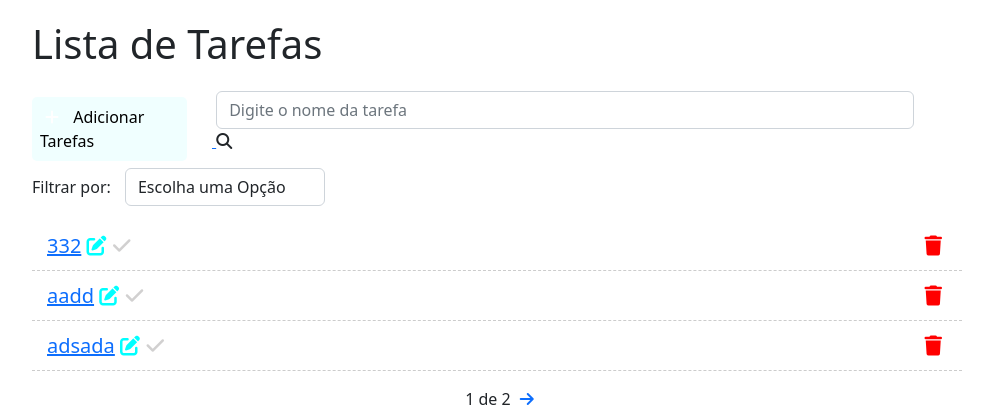
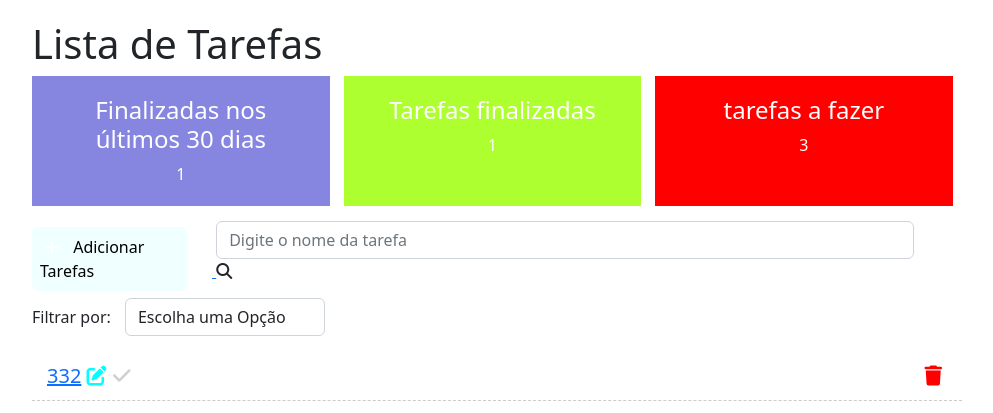
Before and after one commit to Ckk3/django-project-todo, a Django app: page / in a window 1280 px wide. Shown: the part 57-470 px from the top of the page, without its empty margins (143-1136 px from the left). Run offline with Django 4.2, Linux system fonts and the light colour scheme; a user stored in the database is signed in; data comes from the database, SQL or seed files in the repository; both versions use the stored data as it was after the commit; parts of the project's set-up code (start-up, migrations or seed data) failed here and were passed over.

Commit message:
add simple dashboard with some data in top

```diff
--- a/todo/tasks/static/css/styles.css
+++ b/todo/tasks/static/css/styles.css
@@ -23,6 +23,52 @@
 .navbar-light .navbar-nav a.nav-link{
     color: blueviolet;
     letter-spacing: 1px;
+}
+
+/* Dashboard */
+
+.dashboard {
+    padding: 0;
+    width: 100%;
+    display: block;
+}
+
+.dashboard h4{
+    font-size: 20px;
+}
+
+.dashboard span {
+    font-size: 40px;
+    display: block;
+    width: 100%;
+}
+
+.dashboard-box{
+    float: left;
+    background-color: aliceblue;
+    color: white;
+    padding: 20px;
+    box-sizing: border-box;
+    height: 130px;
+    width: 32%;
+    text-align: center;
+}
+
+.dashboard-box:nth-child(2){
+    margin-left: 1.5%;
+    margin-right: 1.5%;
+}
+
+#dashboard-lastdays{
+    background-color: rgba(40, 40, 202, 0.562);
+}
+
+#dashboard-done{
+    background-color: greenyellow;
+}
+
+#dashboard-doing{
+    background-color: red;
 }
 
 /* Botao de Adicionar */
--- a/todo/tasks/templates/tasks/list.html
+++ b/todo/tasks/templates/tasks/list.html
@@ -5,6 +5,20 @@
 {% block content %}
 <div class="offset-1 col-10 list-div">
     <h1>Lista de Tarefas</h1>
+    <div class="container-dashboard">
+        <div class="col-4 dashboard-box" id="dashboard-lastdays">
+            <h4>Finalizadas nos últimos 30 dias</h4>
+            <span>{{tasks_done_recently}}</span>
+        </div>
+        <div class="col-4 dashboard-box" id="dashboard-done">
+            <h4>Tarefas finalizadas</h4>
+            <span>{{tasks_done}}</span>
+        </div>
+        <div class="col-4 dashboard-box" id="dashboard-doing">
+            <h4>tarefas a fazer</h4>
+            <span>{{tasks_doing}}</span>
+        </div>
+    </div>
     <a href="/newtask">
         <div class="col-2 add-div">
             <i class="fas fa-plus"></i> Adicionar Tarefas
--- a/todo/tasks/views.py
+++ b/todo/tasks/views.py
@@ -5,6 +5,7 @@ from .models import Task
 from django.contrib import messages
 from django.core.paginator import Paginator
 from django.contrib.auth.decorators import login_required
+import datetime
 
 
 def helloWorld(request):
@@ -14,13 +15,17 @@ def helloWorld(request):
 def task_list(request):
     tasks_list = Task.objects.all().order_by('-created_at').filter(user=request.user)
 
+    tasks_done_recently = Task.objects.filter(done='2', user=request.user,updated_at__gt=datetime.datetime.now()-datetime.timedelta(days=30)).count()
+    tasks_done = Task.objects.filter(done='2', user=request.user).count()
+    tasks_doing = Task.objects.filter(done='1', user=request.user).count()
+
     paginator = Paginator(tasks_list, 3)
 
     page = request.GET.get('page')
 
     tasks = paginator.get_page(page)
 
-    return render(request, 'tasks/list.html', {'tasks': tasks})
+    return render(request, 'tasks/list.html', {'tasks': tasks, 'tasks_done_recently': tasks_done_recently, 'tasks_done': tasks_done, 'tasks_doing': tasks_doing})
 
 def your_name(request, name):
     return render(request, 'tasks/your_name.html', {'name': name})
```
Also changed, not shown: todo/db.sqlite3.
